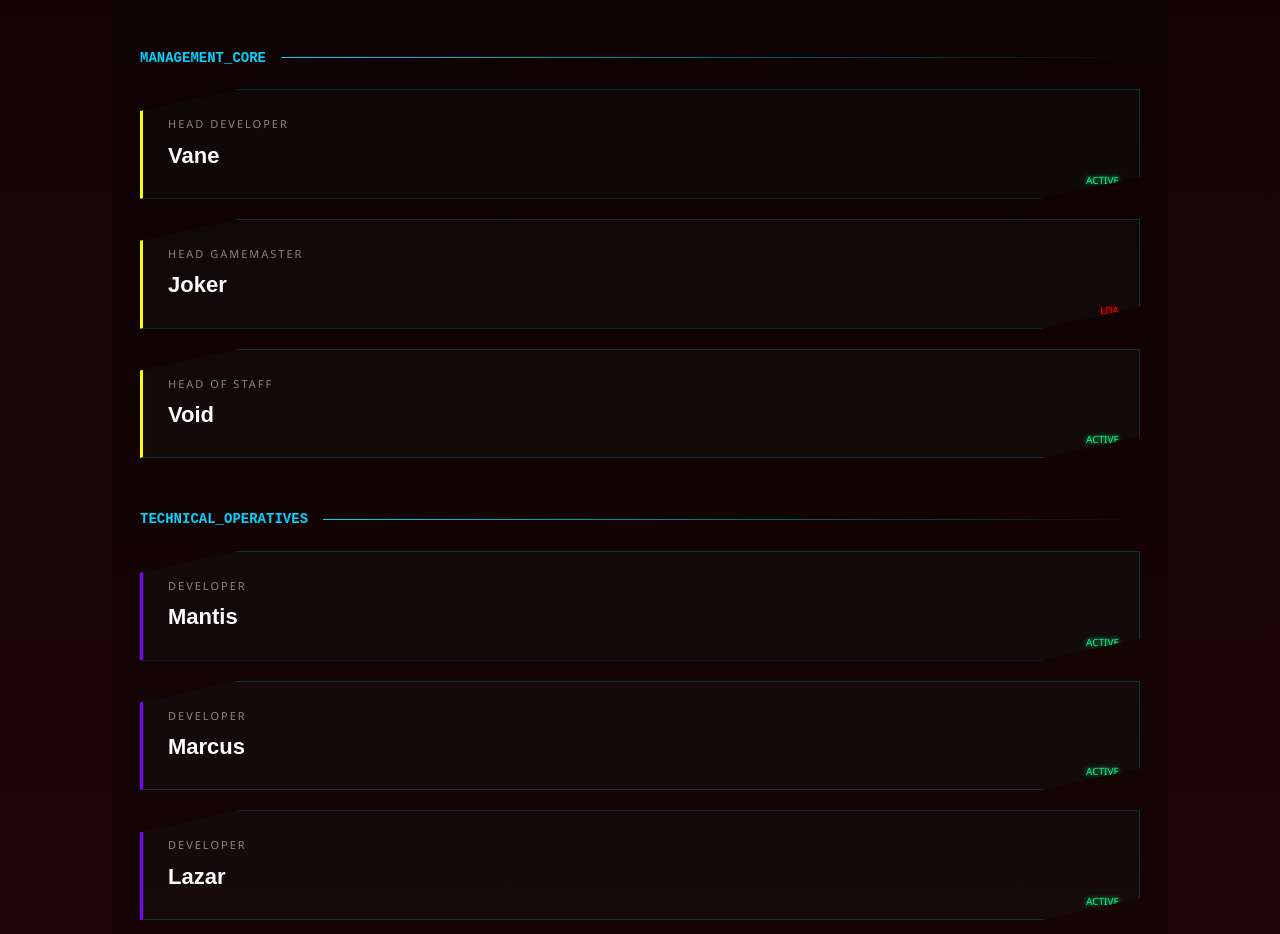
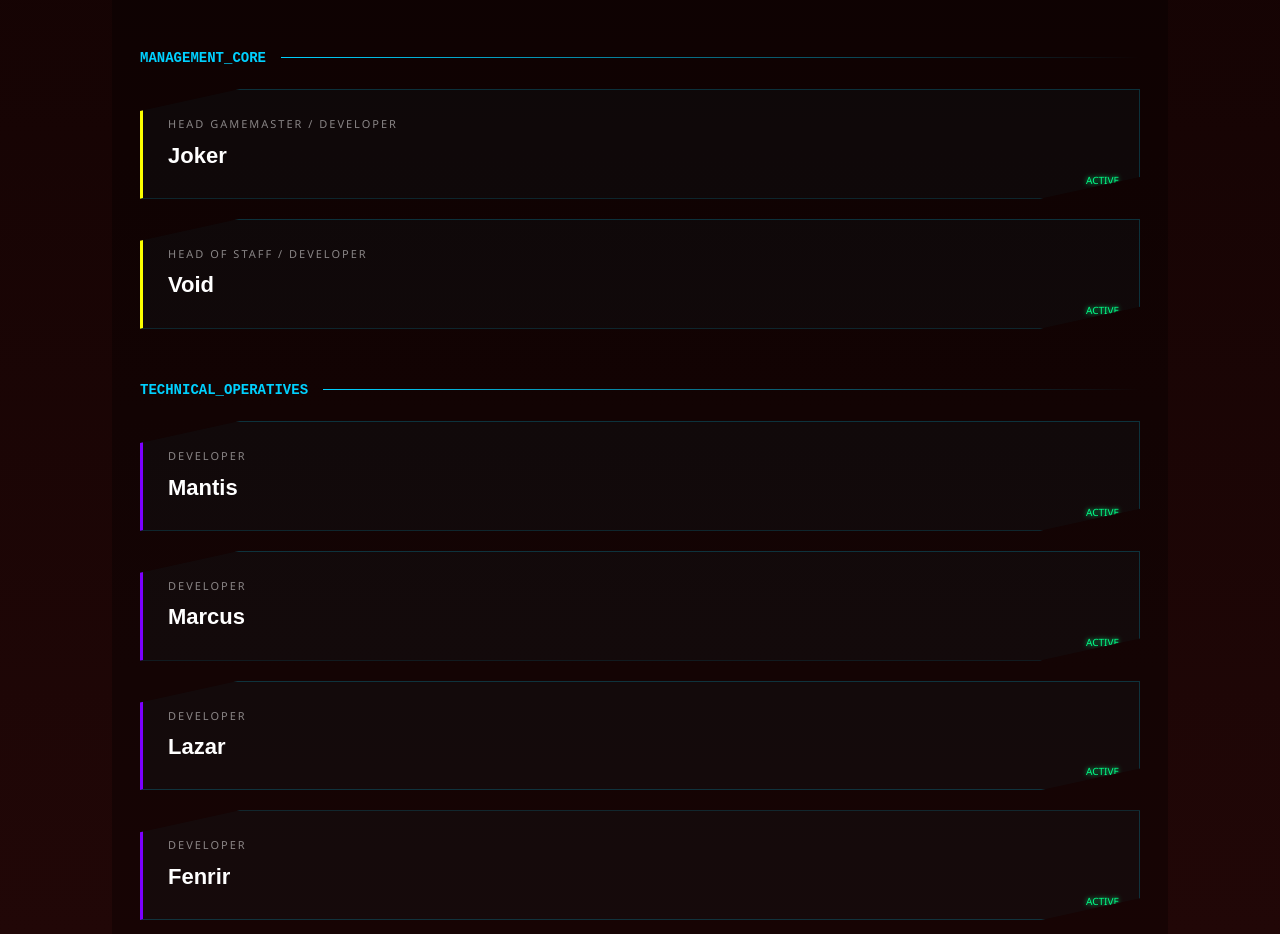
Before and after one commit to MantisToboggan2/Winterfell-JVS-Website, a website: page index.html in a window 1280 px wide. Shown: the part 3558-4492 px from the top of the page. Drawn offline with Linux system fonts and the light colour scheme; no server answers.

Commit message:
Edited the team members

```diff
--- a/index.html
+++ b/index.html
@@ -156,18 +156,13 @@
         <div class="team-group">
             <h3 class="group-label">MANAGEMENT_CORE</h3>
             <div class="cards-container">
-                <div class="member-card staff-lead" id="member-vane">
-                    <span class="rank">HEAD DEVELOPER</span>
-                    <h4 class="name">Vane</h4>
+                <div class="member-card staff-lead" id="member-joker">
+                    <span class="rank">HEAD GAMEMASTER / DEVELOPER</span>
+                    <h4 class="name">Joker</h4>
                     <div class="card-status">ACTIVE</div>
                 </div>
-                <div class="member-card staff-lead" id="member-joker">
-                    <span class="rank">HEAD GAMEMASTER</span>
-                    <h4 class="name">Joker</h4>
-                    <div class="card-status">LOA</div>
-                </div>
                 <div class="member-card staff-lead" id="member-void">
-                    <span class="rank">HEAD OF STAFF</span>
+                    <span class="rank">HEAD OF STAFF / DEVELOPER</span>
                     <h4 class="name">Void</h4>
                     <div class="card-status">ACTIVE</div>
                 </div>
@@ -191,6 +186,11 @@
                     <h4 class="name">Lazar</h4>
                     <div class="card-status">ACTIVE</div>
                 </div>
+                <div class="member-card dev" id="member-lazar">
+                    <span class="rank">DEVELOPER</span>
+                    <h4 class="name">Fenrir</h4>
+                    <div class="card-status">ACTIVE</div>
+                </div>
             </div>
         </div>
         <div class="team-group">
@@ -206,9 +206,9 @@
                     <h4 class="name">Deebo</h4>
                     <div class="card-status">ACTIVE</div>
                 </div>
-                <div class="member-card staff" id="member-kntrl">
+                <div class="member-card staff" id="member-eliko">
                     <span class="rank">MODERATOR</span>
-                    <h4 class="name">KNTRL</h4>
+                    <h4 class="name">Eliko</h4>
                     <div class="card-status">ACTIVE</div>
                 </div>
             </div>
--- /dev/null
+++ b/package.json
@@ -0,0 +1,5 @@
+{
+  "devDependencies": {
+    "wrangler": "^4.77.0"
+  }
+}
--- a/styles.css
+++ b/styles.css
@@ -606,11 +606,6 @@ body {
   transform: translateX(100%);
 }
 
-#member-joker .card-status {
-  color: rgb(255, 0, 0);
-  text-shadow: 0px 0px 5px rgb(255, 0, 0);
-}
-
 .rank {
   font-size: 11px;
   color: rgba(255, 255, 255, 0.5);
```
Also changed, not shown: 1 other file.
